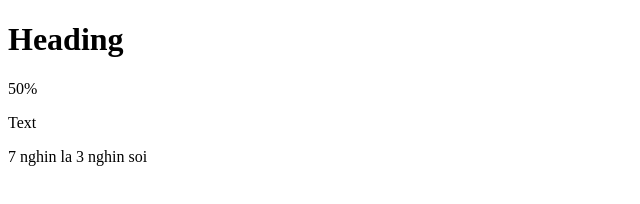
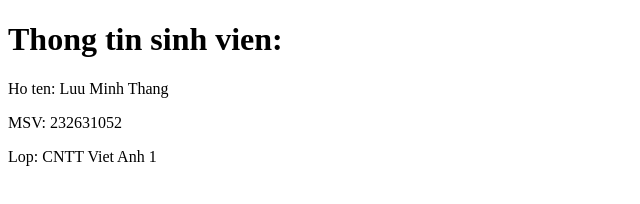
Before and after one commit to luut47/WebTest, a plain HTML site: page index.html in a window 1280 px wide. Shown: the whole page, without its empty margins (0-640 px from the left). Drawn offline with Linux system fonts and the light colour scheme.

Commit message:
index.html

```diff
--- a/index.html
+++ b/index.html
@@ -6,8 +6,9 @@
     <title>Basic HTML Tags</title>
 </head>
 <body>
-    <h1>Heading</h1>
-    <p><p>50%</p>Text</p>
-    <p>7 nghin la 3 nghin soi</p>
+    <h1>Thong tin sinh vien: </h1>
+    <p>Ho ten: Luu Minh Thang</p>
+    <p>MSV: 232631052</p>
+    <p>Lop: CNTT Viet Anh 1</p>
 </body>
 </html>
```
